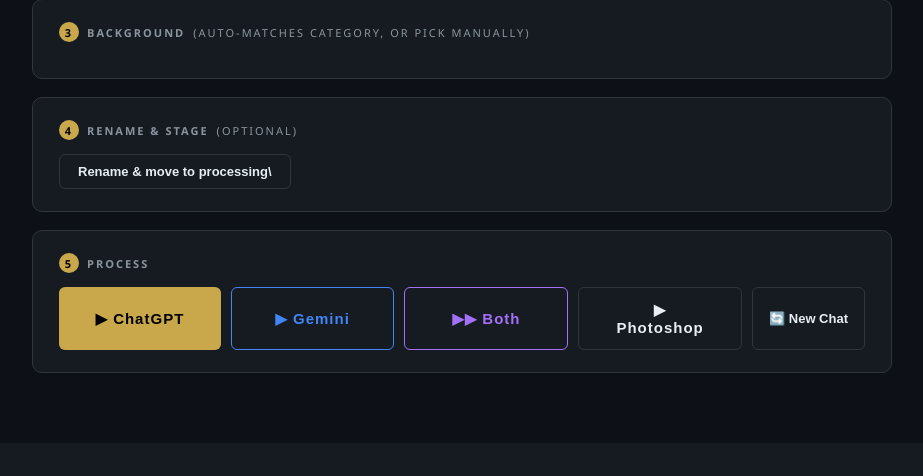
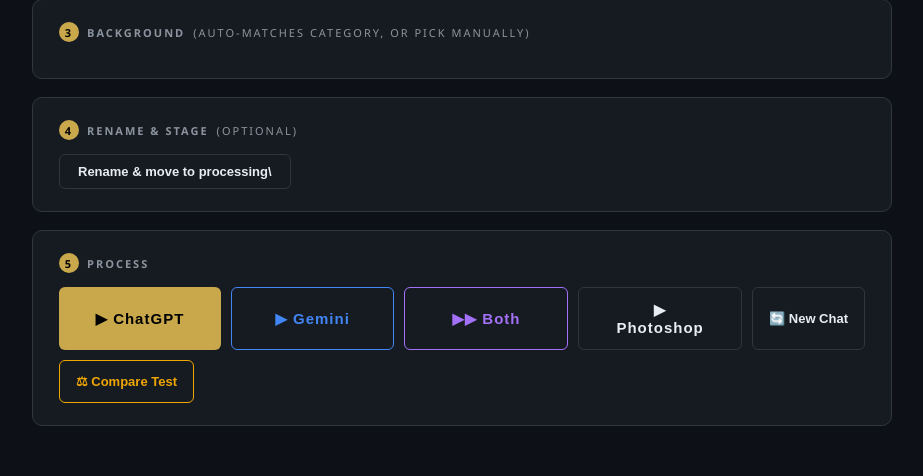
Before and after one commit to KAILASHRAJPUROHIT/aradhana-catalogue-tool, a Flask app: page / in a window 1280 px wide. Shown: the part 357-833 px from the top of the page, without its empty margins (178-1101 px from the left). Before the commit the page ends 730 px from the top, so only its background shows below. Run offline with Flask 3, Linux system fonts and the light colour scheme; data that the repository does not hold is empty; some libraries are stand-ins or nearby versions.

Commit message:
auto: save changes

```diff
--- a/templates/index.html
+++ b/templates/index.html
@@ -277,6 +277,11 @@
       </button>
       <button class="btn btn-outline" onclick="newChat()" title="Force a fresh ChatGPT conversation" style="padding:13px 16px;font-size:13px">
         &#x1F504; New Chat
+      </button>
+      <button class="btn btn-outline" onclick="runCompare()" id="compareBtn"
+              title="Run same pair through both engines and compare quality"
+              style="padding:13px 16px;font-size:13px;border-color:#f0a500;color:#f0a500">
+        &#9878; Compare Test
       </button>
     </div>
     <div class="progress-bar-wrap" id="progressWrap" style="display:none">
```
